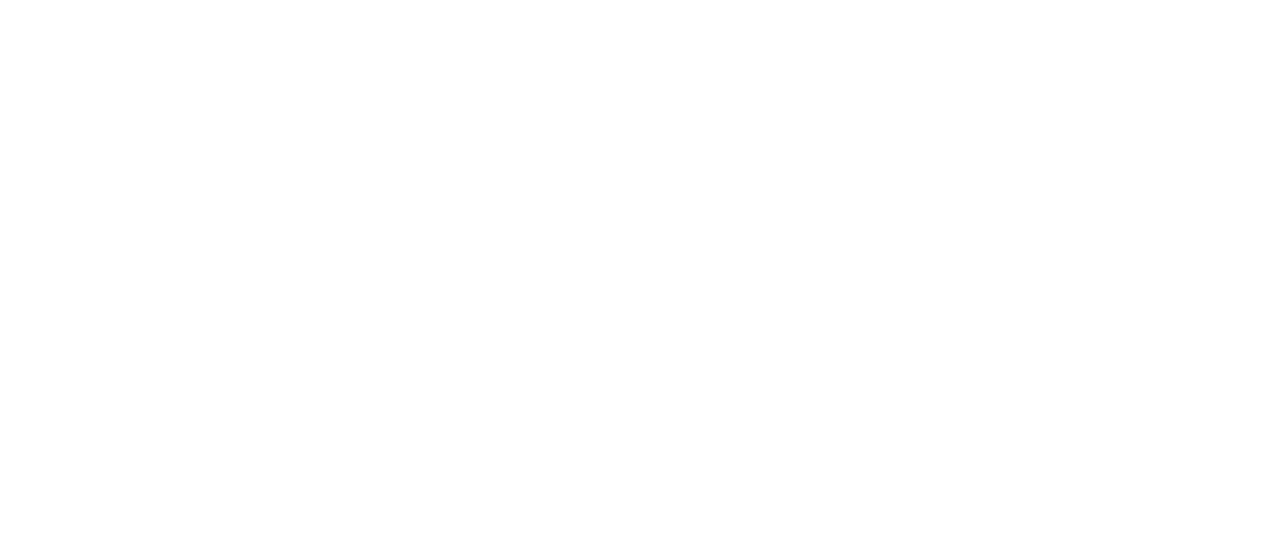
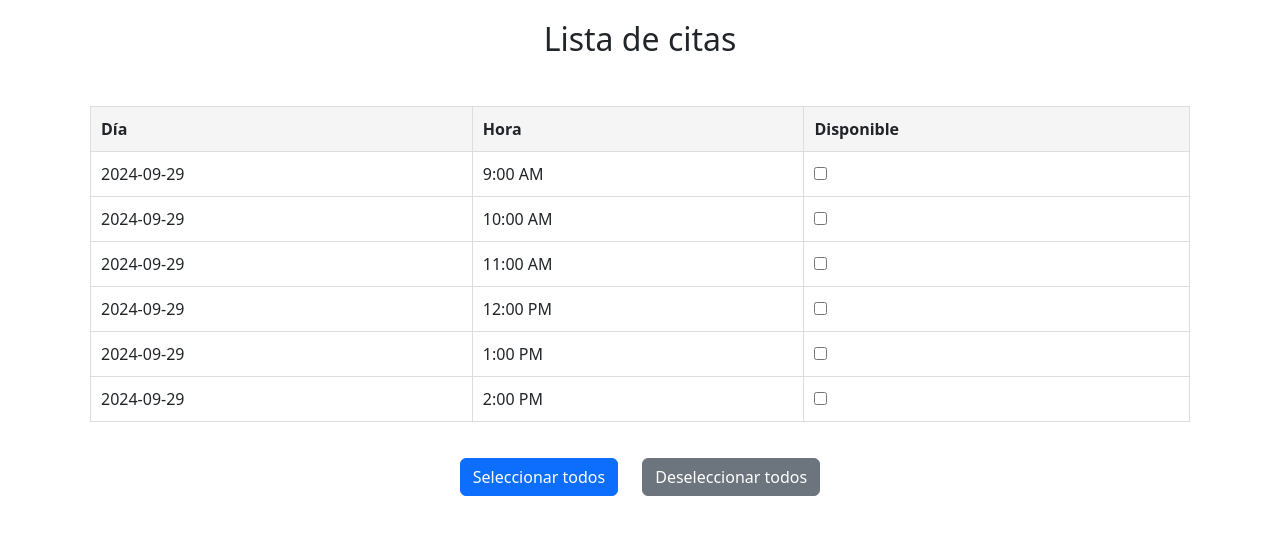
Before and after one commit to proyectosFinales/proyecto_software, a React (Create React App) app: page /citas-usuario in a window 1280 px wide. Before the commit this address had no page. Shown: the top 534 px of the page. Built offline with nearby package versions, Linux system fonts and the light colour scheme.

Commit message:
vista citas ususario

```diff
--- a/src/App.js
+++ b/src/App.js
@@ -4,6 +4,7 @@
 import Asignaciones from './pages/Asignaciones';
 import GestionPerfiles from './pages/GestionPerfiles';
 import Citas from './pages/Citas';
+import CitasUsuario from './pages/CitasUsuario';
 // Otras importaciones de componentes
 
 function App() {
@@ -15,6 +16,7 @@
         <Route path="/asignaciones" element={<Asignaciones />} />
         <Route path="/gestion-perfiles" element={<GestionPerfiles />} />
         <Route path="/citas" element={<Citas />} />
+        <Route path="/citas-usuario" element={<CitasUsuario />} />
         {/* Otras rutas para más secciones */}
       </Routes>
     </Router>
--- /dev/null
+++ b/src/pages/CitasUsuario.js
@@ -0,0 +1,82 @@
+import React, { useState } from 'react';
+import '../styles/Citas.css';
+
+const CitasUsuario = () => {
+  const [appointments, setAppointments] = useState([
+    { date: '2024-09-29', time: '9:00 AM', available: false },
+    { date: '2024-09-29', time: '10:00 AM', available: false },
+    { date: '2024-09-29', time: '11:00 AM', available: false },
+    { date: '2024-09-29', time: '12:00 PM', available: false },
+    { date: '2024-09-29', time: '1:00 PM', available: false },
+    { date: '2024-09-29', time: '2:00 PM', available: false },
+  ]);
+
+  const handleCheckboxChange = (index) => {
+    const newAppointments = [...appointments];
+    newAppointments[index].available = !newAppointments[index].available;
+    setAppointments(newAppointments);
+  };
+
+  const selectAll = () => {
+    const newAppointments = appointments.map(appointment => ({
+      ...appointment,
+      available: true,
+    }));
+    setAppointments(newAppointments);
+  };
+
+  const deselectAll = () => {
+    const newAppointments = appointments.map(appointment => ({
+      ...appointment,
+      available: false,
+    }));
+    setAppointments(newAppointments);
+  };
+
+  return (
+    <div className="container">
+      {/* Tabla de citas */}
+      <div className="cita-table row justify-content-center">
+        <h2 className="mb-5 w-auto">Lista de citas</h2>
+
+        <table>
+          <thead>
+            <tr>
+              <th>Día</th>
+              <th>Hora</th>
+              <th>Disponible</th>
+            </tr>
+          </thead>
+
+          <tbody>
+            {appointments.map((appointment, index) => (
+              <tr key={index}>
+                <td>{appointment.date}</td>
+                <td>{appointment.time}</td>
+                <td>
+                  <input
+                    type="checkbox"
+                    checked={appointment.available}
+                    onChange={() => handleCheckboxChange(index)}
+                  />
+                </td>
+              </tr>
+            ))}
+          </tbody>
+        </table>
+      </div>
+
+      {/* Botones para seleccionar/deseleccionar */}
+      <div className="row justify-content-center mt-3">
+        <div className="col-auto">
+          <button className="btn btn-primary" onClick={selectAll}>Seleccionar todos</button>
+        </div>
+        <div className="col-auto">
+          <button className="btn btn-secondary" onClick={deselectAll}>Deseleccionar todos</button>
+        </div>
+      </div>
+    </div>
+  );
+};
+
+export default CitasUsuario;
```
